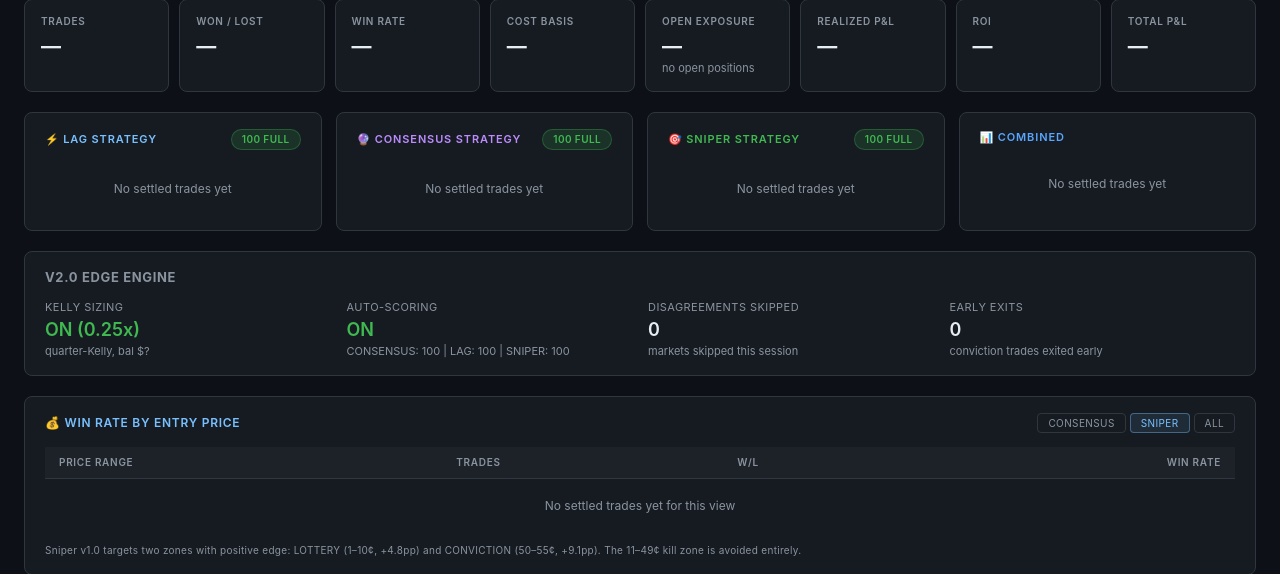
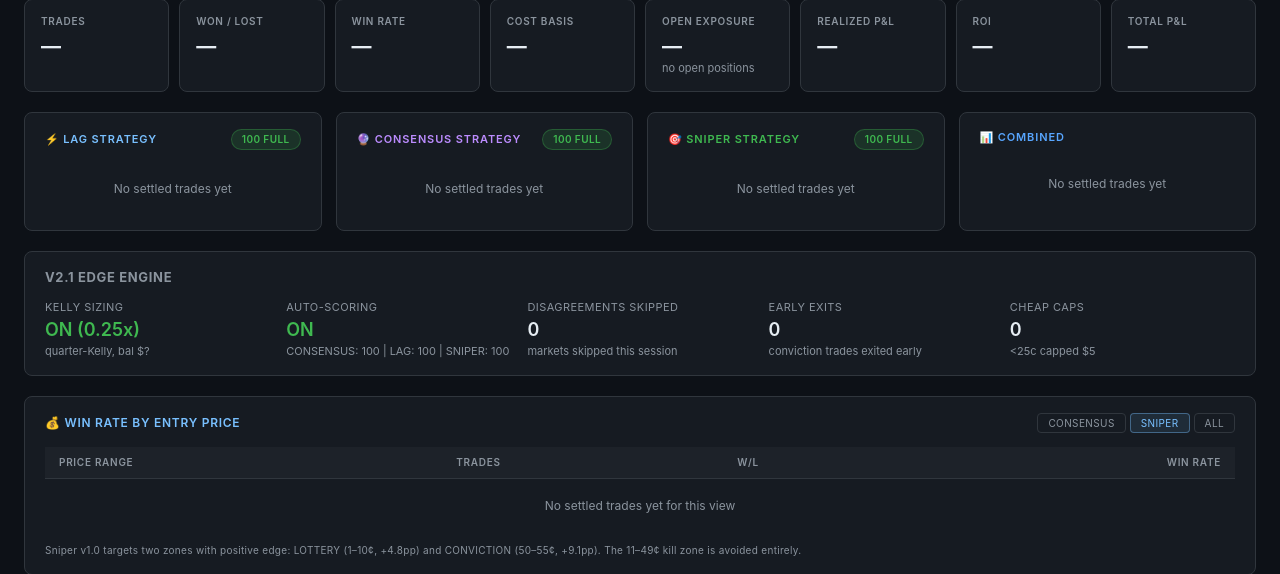
Before and after one commit to ryanathompson/kalshi-btc-bot, a Flask app: page / in a window 1280 px wide. Shown: the part 384-958 px from the top of the page. Run offline with Flask 3, Linux system fonts and the light colour scheme; data that the repository does not hold is empty.

Commit message:
v2.1: cheap-contract stake cap — limit bleed on lottery-priced entries
Entries below 25c (configurable via CHEAP_CONTRACT_PRICE) are now capped
at $5 (CHEAP_CONTRACT_MAX_STAKE) regardless of Kelly sizing.  Kelly tends
to oversize cheap contracts because the payout multiple is huge, even when
the actual win rate doesn't support it.  This preserves the asymmetric
upside of lottery tickets while limiting dry-streak bleed.

- Cap applied in both ConsensusStrategy and SniperStrategy evaluate()
- Tagged in trade reason as [CHEAP_CAP $5] when triggered
- cheap_caps_applied counter in v2_stats for dashboard telemetry
- Dashboard: v2.1 Edge Engine panel now 5-column with Cheap Caps counter

Co-Authored-By: Claude Opus 4.6 <noreply@anthropic.com>

```diff
--- a/app.py
+++ b/app.py
@@ -24,7 +24,9 @@ from bot import (
     resolve_trades, start_keep_alive, rebuild_trades_from_api,
     ET, now_et, today_et, parse_trade_ts,
     KELLY_ENABLED, KELLY_FRACTION, AUTOSCORE_ENABLED,
-    DISAGREEMENT_GATING, EARLY_EXIT_ENABLED, StrategyScorer,
+    DISAGREEMENT_GATING, EARLY_EXIT_ENABLED,
+    CHEAP_CONTRACT_PRICE, CHEAP_CONTRACT_MAX_STAKE,
+    StrategyScorer,
 )
 
 from pnl_windows import compute_windows
@@ -320,6 +322,8 @@ def api_status():
             "autoscore_enabled": AUTOSCORE_ENABLED,
             "disagreement_gating": DISAGREEMENT_GATING,
             "early_exit_enabled": EARLY_EXIT_ENABLED,
+            "cheap_cap_price": CHEAP_CONTRACT_PRICE,
+            "cheap_cap_max_stake": CHEAP_CONTRACT_MAX_STAKE,
         },
         "strategy_scores": strategy_scores,
         "v2_counters": v2_counters,
--- a/bot.py
+++ b/bot.py
@@ -264,6 +264,13 @@ EARLY_EXIT_ENABLED       = os.getenv("EARLY_EXIT_ENABLED", "true").lower() == "t
 EARLY_EXIT_REVERSAL_PCT  = float(os.getenv("EARLY_EXIT_REVERSAL_PCT", "0.003"))  # 0.3% BTC reversal
 EARLY_EXIT_MIN_HOLD_S    = int(os.getenv("EARLY_EXIT_MIN_HOLD_S", "120"))        # 2 min minimum hold
 EARLY_EXIT_MAX_LOSS_PCT  = float(os.getenv("EARLY_EXIT_MAX_LOSS_PCT", "0.10"))   # exit if can recover 90%+
+
+# Cheap-contract stake cap: lottery-ticket entries (<25c) keep their
+# asymmetric upside but stakes are capped to limit bleed during dry
+# streaks.  Kelly tends to oversize these because the payout multiple
+# is huge, even when the actual win rate doesn't support it.
+CHEAP_CONTRACT_PRICE     = int(os.getenv("CHEAP_CONTRACT_PRICE", "25"))         # cents threshold
+CHEAP_CONTRACT_MAX_STAKE = float(os.getenv("CHEAP_CONTRACT_MAX_STAKE", "5.0"))  # max $ on cheap entries
 
 
 # ═══════════════════════════════════════════════════════════
@@ -1363,6 +1370,11 @@ class ConsensusStrategy:
             effective_stake = base_stake
         # [v2.0] Auto-score throttle multiplier
         effective_stake *= score_mult
+        # [v2.1] Cheap-contract stake cap: limit bleed on lottery-priced entries
+        cheap_capped = False
+        if price_cents < CHEAP_CONTRACT_PRICE and effective_stake > CHEAP_CONTRACT_MAX_STAKE:
+            effective_stake = CHEAP_CONTRACT_MAX_STAKE
+            cheap_capped = True
         count = max(1, int(effective_stake / price_dollars))
 
         # [v1.1] Record trade time for cooldown
@@ -1377,7 +1389,8 @@ class ConsensusStrategy:
             "dollars":  round(count * price_dollars, 2),
             "reason":   (f"Momentum {btc_change*100:+.3f}% + Previous={previous_side} "
                          f"| cap={dynamic_max:.2f} mins_left={mins_left or '?'}"
-                         f"{' [STRONG x' + str(CONSENSUS_STRONG_STAKE_MULT) + ']' if strong_momentum else ''}"),
+                         f"{' [STRONG x' + str(CONSENSUS_STRONG_STAKE_MULT) + ']' if strong_momentum else ''}"
+                         f"{' [CHEAP_CAP $' + str(CHEAP_CONTRACT_MAX_STAKE) + ']' if cheap_capped else ''}"),
         }
         if kelly_stake is not None:
             signal["kelly_stake"] = kelly_stake
@@ -1502,6 +1515,11 @@ class SniperStrategy:
             effective_stake = stake
         # [v2.0] Auto-score throttle multiplier
         effective_stake *= score_mult
+        # [v2.1] Cheap-contract stake cap: limit bleed on lottery-priced entries
+        cheap_capped = False
+        if price_cents < CHEAP_CONTRACT_PRICE and effective_stake > CHEAP_CONTRACT_MAX_STAKE:
+            effective_stake = CHEAP_CONTRACT_MAX_STAKE
+            cheap_capped = True
         count = max(1, int(effective_stake / price_dollars))
 
         # -- Record trade time for cooldown ---------------------------------
@@ -1517,9 +1535,11 @@ class SniperStrategy:
             "dollars":  round(count * price_dollars, 2),
             "reason":   (f"{mode} | 5m {mom_5m*100:+.3f}% -> {side.upper()} @ {price_cents}c "
                          f"| 60s: {mom_60s_str} | {mins_left:.0f}m left"
+                         f"{' [CHEAP_CAP $' + str(CHEAP_CONTRACT_MAX_STAKE) + ']' if cheap_capped else ''}"
                          if mins_left else
                          f"{mode} | 5m {mom_5m*100:+.3f}% -> {side.upper()} @ {price_cents}c "
-                         f"| 60s: {mom_60s_str}"),
+                         f"| 60s: {mom_60s_str}"
+                         f"{' [CHEAP_CAP $' + str(CHEAP_CONTRACT_MAX_STAKE) + ']' if cheap_capped else ''}"),
         }
         if kelly_stake is not None:
             signal["kelly_stake"] = kelly_stake
@@ -1678,6 +1698,7 @@ class KalshiBot:
         self.v2_stats  = {
             "disagreements_skipped": 0,
             "early_exits_triggered": 0,
+            "cheap_caps_applied": 0,
             "kelly_active": KELLY_ENABLED,
             "last_kelly_sizes": {},  # strategy name → last kelly stake
         }
@@ -1887,6 +1908,10 @@ class KalshiBot:
             # Use first (highest-priority) signal
             signal = signals[0]
 
+            # [v2.1] Track cheap-cap usage
+            if "CHEAP_CAP" in signal.get("reason", ""):
+                self.v2_stats["cheap_caps_applied"] += 1
+
             self._print_signal(signal, self.dry)
 
             # Place order
--- a/templates/dashboard.html
+++ b/templates/dashboard.html
@@ -783,8 +783,8 @@
 
   <!-- v2.0 EDGE ENGINE STATUS -->
   <div class="card" style="grid-column: 1/-1; padding: 16px 20px;">
-    <h3 style="font-size:13px; color:var(--muted); letter-spacing:.05em; text-transform:uppercase; margin-bottom:12px;">v2.0 Edge Engine</h3>
-    <div style="display:grid; grid-template-columns: repeat(4, 1fr); gap: 16px;">
+    <h3 style="font-size:13px; color:var(--muted); letter-spacing:.05em; text-transform:uppercase; margin-bottom:12px;">v2.1 Edge Engine</h3>
+    <div style="display:grid; grid-template-columns: repeat(5, 1fr); gap: 16px;">
       <div>
         <div style="font-size:11px; color:var(--muted); text-transform:uppercase; letter-spacing:.04em;">Kelly Sizing</div>
         <div style="font-size:18px; font-weight:600;" id="v2-kelly">—</div>
@@ -804,6 +804,11 @@
         <div style="font-size:11px; color:var(--muted); text-transform:uppercase; letter-spacing:.04em;">Early Exits</div>
         <div style="font-size:18px; font-weight:600;" id="v2-exits">0</div>
         <div style="font-size:11px; color:var(--muted);">conviction trades exited early</div>
+      </div>
+      <div>
+        <div style="font-size:11px; color:var(--muted); text-transform:uppercase; letter-spacing:.04em;">Cheap Caps</div>
+        <div style="font-size:18px; font-weight:600;" id="v2-cheapcaps">0</div>
+        <div style="font-size:11px; color:var(--muted);" id="v2-cheapcap-detail"></div>
       </div>
     </div>
   </div>
@@ -1491,6 +1496,8 @@
 
       document.getElementById('v2-disagreements').textContent = v2c.disagreements_skipped ?? 0;
       document.getElementById('v2-exits').textContent = v2c.early_exits_triggered ?? 0;
+      document.getElementById('v2-cheapcaps').textContent = v2c.cheap_caps_applied ?? 0;
+      document.getElementById('v2-cheapcap-detail').textContent = `<${v2.cheap_cap_price || 25}c capped $${v2.cheap_cap_max_stake || 5}`;
 
       // Win Rate by Entry Price widget
       _entryPriceCache = {
```
